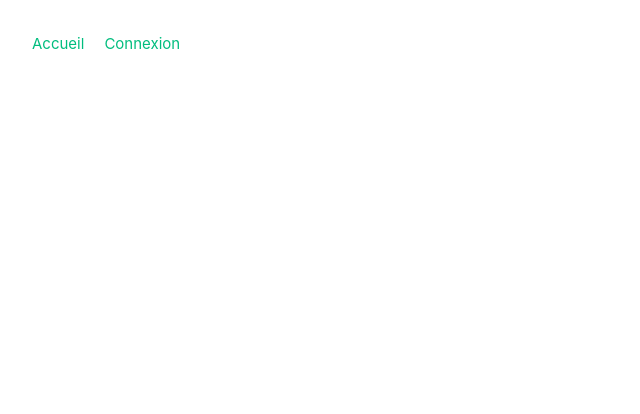
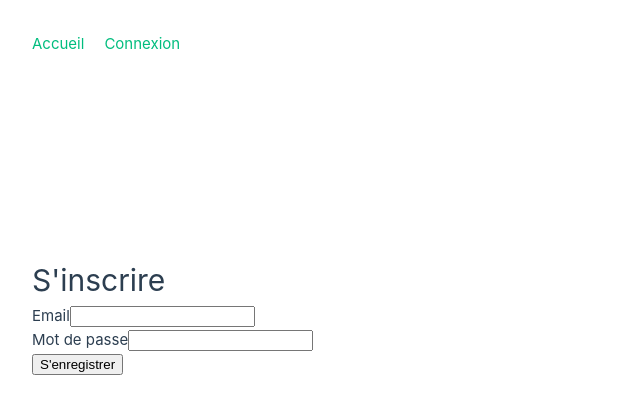
Before and after one commit to Twikus/WRA506-API-Project, a Vue app in the folder vue-project/: page /register in a window 1280 px wide. Before the commit this address had no page. Shown: the top 414 px of the page, without its empty margins (0-640 px from the left). Built offline with nearby package versions, Linux system fonts and the light colour scheme.

Commit message:
feat : add register

```diff
--- a/vue-project/src/router/index.js
+++ b/vue-project/src/router/index.js
@@ -1,6 +1,7 @@
 import { createRouter, createWebHistory } from 'vue-router'
 import HomeView from '../views/HomeView.vue'
 import LoginView from '../views/LoginView.vue'
+import RegisterView from '../views/RegisterView.vue'
 import MovieView from '../views/Movie/MovieView.vue'
 import MovieFileView from '../views/Movie/MovieFileView.vue'
 import ActorView from '../views/Actor/ActorView.vue'
@@ -22,6 +23,11 @@
       path: '/login',
       name: 'login',
       component: LoginView
+    },
+    {
+      path: '/register',
+      name: 'register',
+      component: RegisterView
     },
     {
       path: '/movie',
--- /dev/null
+++ b/vue-project/src/views/RegisterView.vue
@@ -0,0 +1,40 @@
+<script setup lang="ts">
+import { ref } from 'vue';
+import { useRouter } from 'vue-router';
+import axios from 'axios';
+
+const email = ref('');
+const password = ref('');
+const register = async () => {
+    try {
+        const response = await axios.post('https://127.0.0.1:8000/register', {  // Correction de l'URL
+            email: email.value,
+            password: password.value
+        });
+
+        const token = response.data.token;
+        localStorage.setItem('token', token)
+        location.href = '/'
+    } catch (error) {
+        console.error('Erreur lors de la soumission du formulaire :', error);
+    }
+}
+</script>
+
+<template>
+    <div>
+        <h1>S'inscrire</h1>
+        <!-- Formulaire de connexion -->
+        <form @submit.prevent="register">
+            <div>
+                <label for="email">Email</label>
+                <input type="email" id="email" v-model="email" />
+            </div>
+            <div>
+                <label for="password">Mot de passe</label>
+                <input type="password" id="password" v-model="password" />
+            </div>
+            <button type="submit">S'enregistrer</button>
+        </form>
+    </div>
+</template>
```
